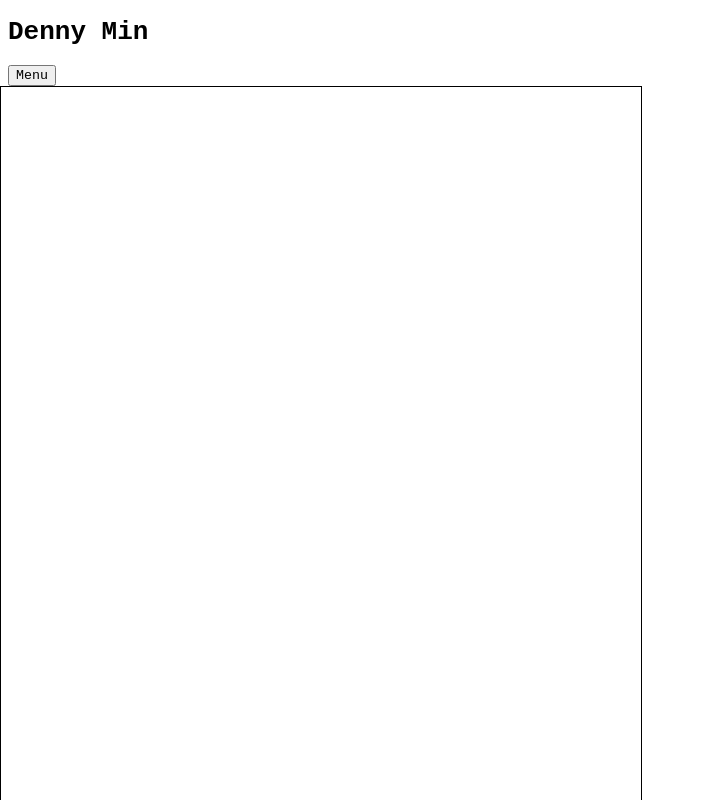
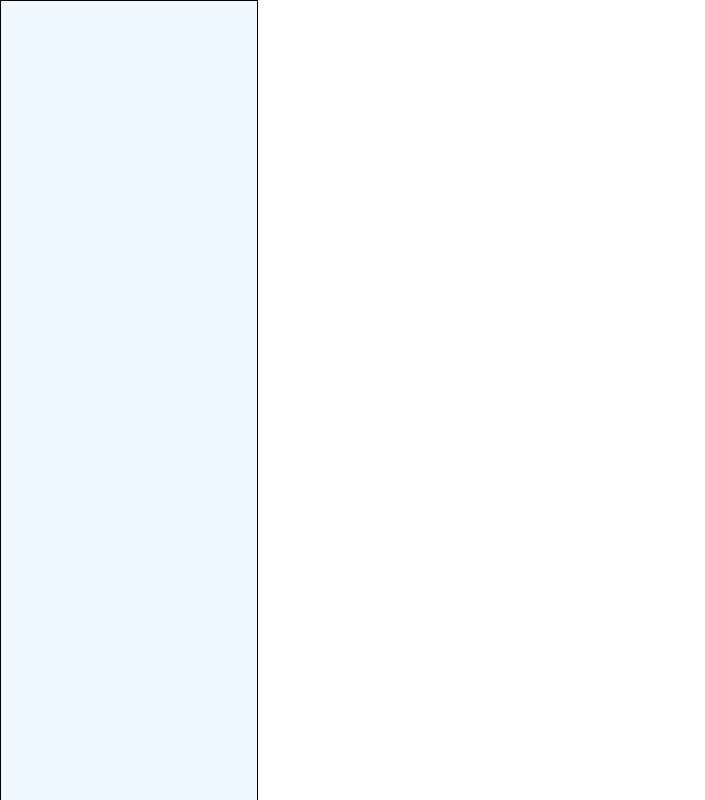
Before and after one commit to dennymin/personal-website, a plain HTML site: page index.html in a window 1280 px wide. Both pictures are taken after a click on the button "Menu". Shown: the whole page, without its empty margins (0-705 px from the left). Drawn offline with Linux system fonts and the light colour scheme.

Commit message:
Added background color and changed the structure of the movement of the drawer. - Denny Min

```diff
--- a/index.html
+++ b/index.html
@@ -11,8 +11,8 @@
 <body>
   <h1 class="slide-in-from-left">Denny Min</h1>
   <div class="container">
-    <button class="drawer-button">Menu</button>
   </div>
+  <button class="drawer-button">Menu</button>
   <div class="drawer"></div>
   <script src="main.js"></script>
 </body>
--- a/main.js
+++ b/main.js
@@ -14,6 +14,13 @@ const testAsync = async () => {
 const $drawerMenu = document.querySelector('.drawer-button')
 const $drawer = document.querySelector('.drawer');
 const slideOut = () => {
-  $drawer.classList.toggle('drawer-active')
+  $drawer.classList.toggle('drawer-active',true)
 }
 $drawerMenu.addEventListener('click', slideOut)
+
+const clickAway = (event) => {
+  if (!event.target.closest('.drawer') && !event.target.classList.contains('drawer-button')) {
+    $drawer.classList.toggle('drawer-active', false);
+  }
+}
+document.addEventListener('click', clickAway)
--- a/styles.css
+++ b/styles.css
@@ -8,13 +8,19 @@
   animation-iteration-count: 1;
 }
 
+.drawer-button {
+  position: fixed;
+}
+
 .drawer {
   border: 1px solid black;
+  background-color: aliceblue;
   height: 100vh;
-  width: 50vw;
+  width: 20vw;
   position: fixed;
   right: 100%;
-  transition: 1s
+  top: 0%;
+  transition: 1s;
 }
 
 .drawer-active {
```
